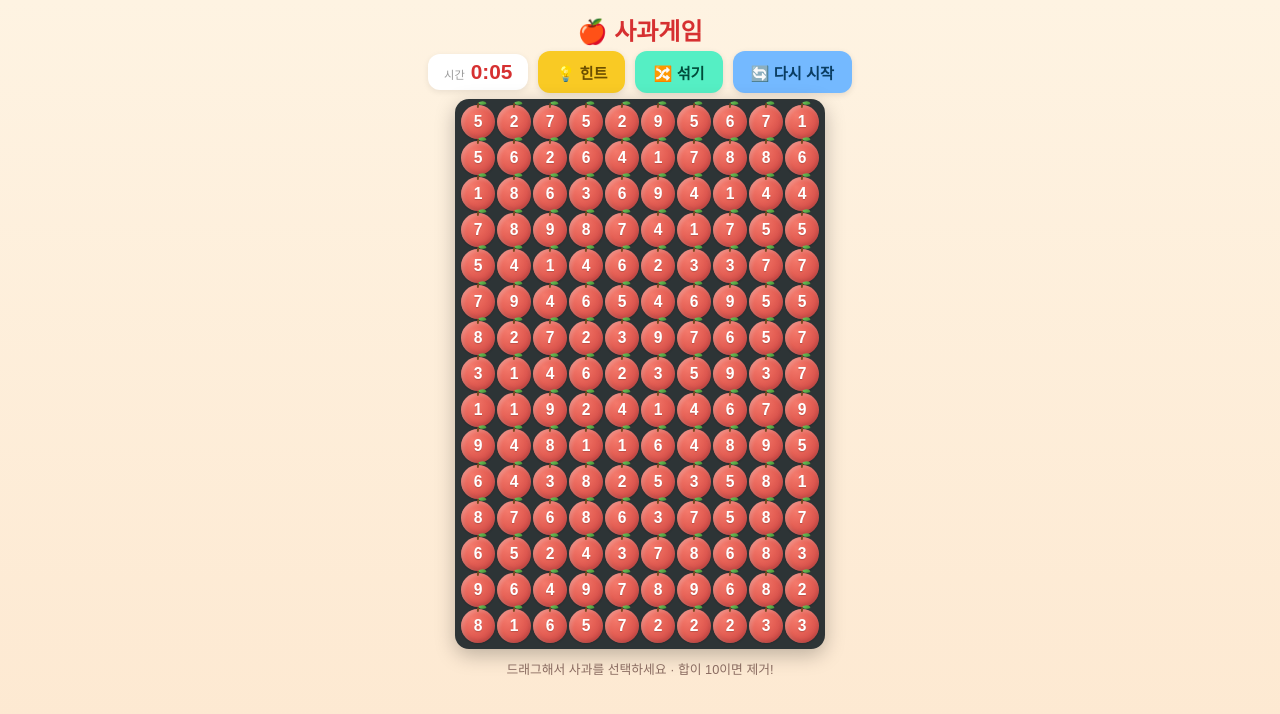
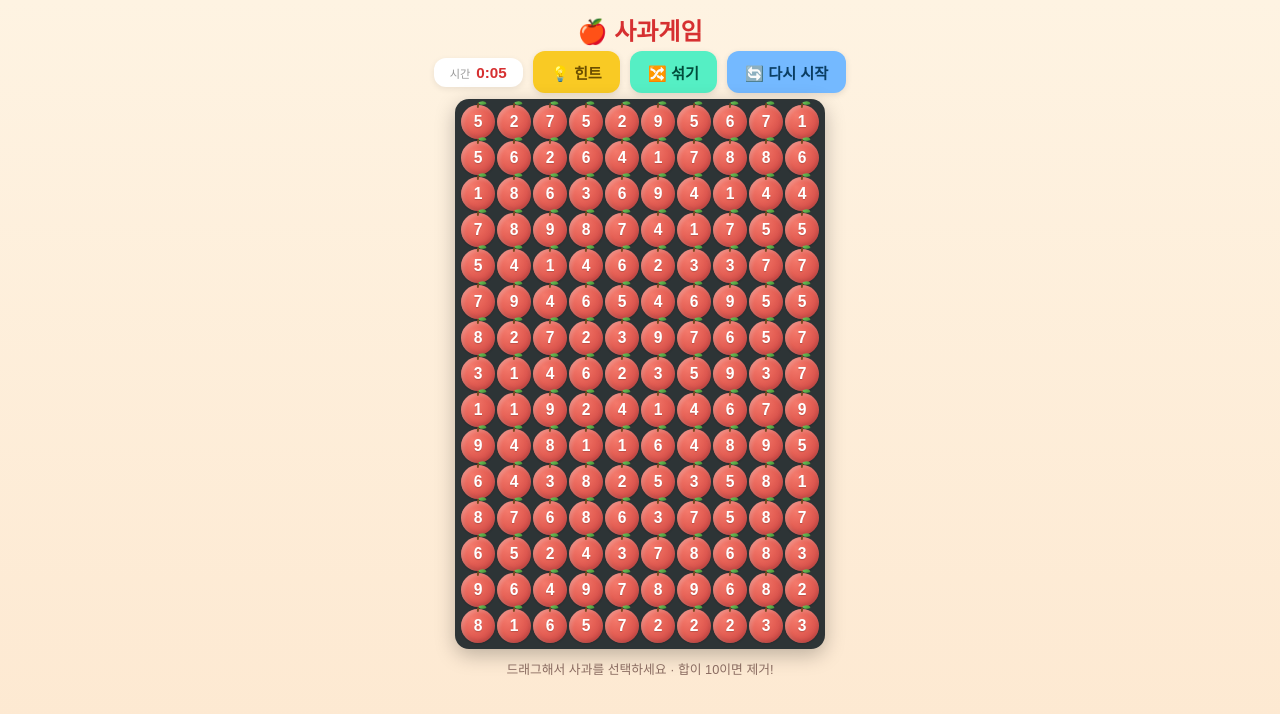
Before and after one commit to labyrinth30/apple-game, a website: page public/index.html in a window 1280 px wide. Drawn offline with Linux system fonts and the light colour scheme.

Commit message:
style: 시간 숫자 크기 축소 1.3rem → .95rem (버튼 폰트와 동일)

```diff
--- a/public/index.html
+++ b/public/index.html
@@ -33,7 +33,7 @@
     display: flex; flex-direction: row; align-items: baseline; gap: 6px;
   }
   .hud .label { font-size: .7rem; color: #999; }
-  .hud .value { font-size: 1.3rem; font-weight: 700; color: #d63031; }
+  .hud .value { font-size: .95rem; font-weight: 700; color: #d63031; }
   button {
     border: none; border-radius: 12px; padding: 10px 18px;
     font-size: .95rem; font-weight: 700; cursor: pointer;
```
